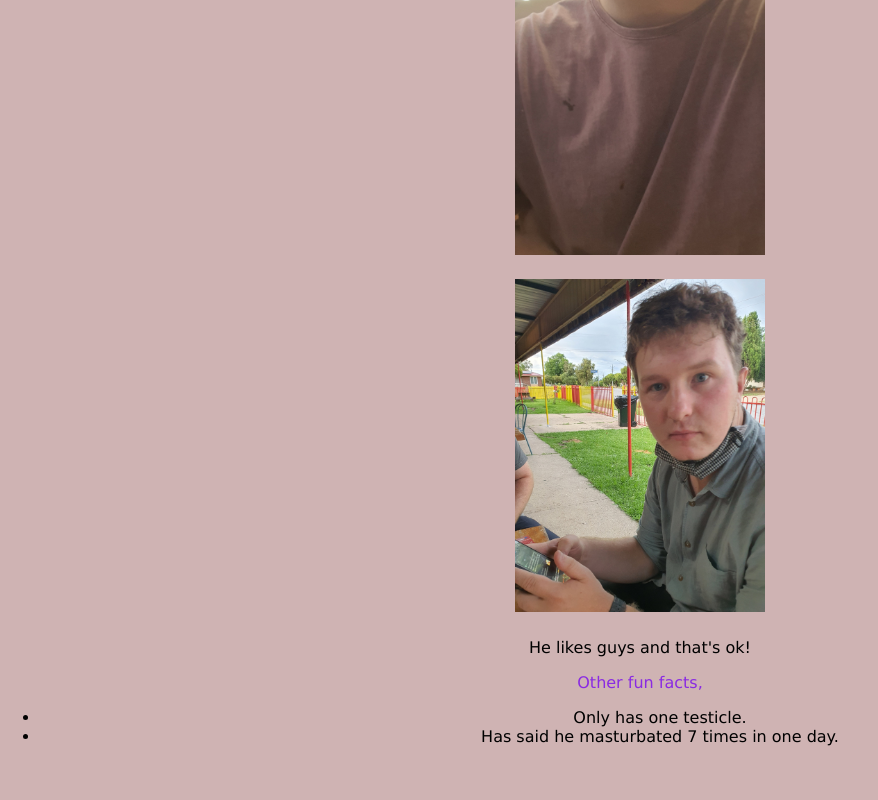
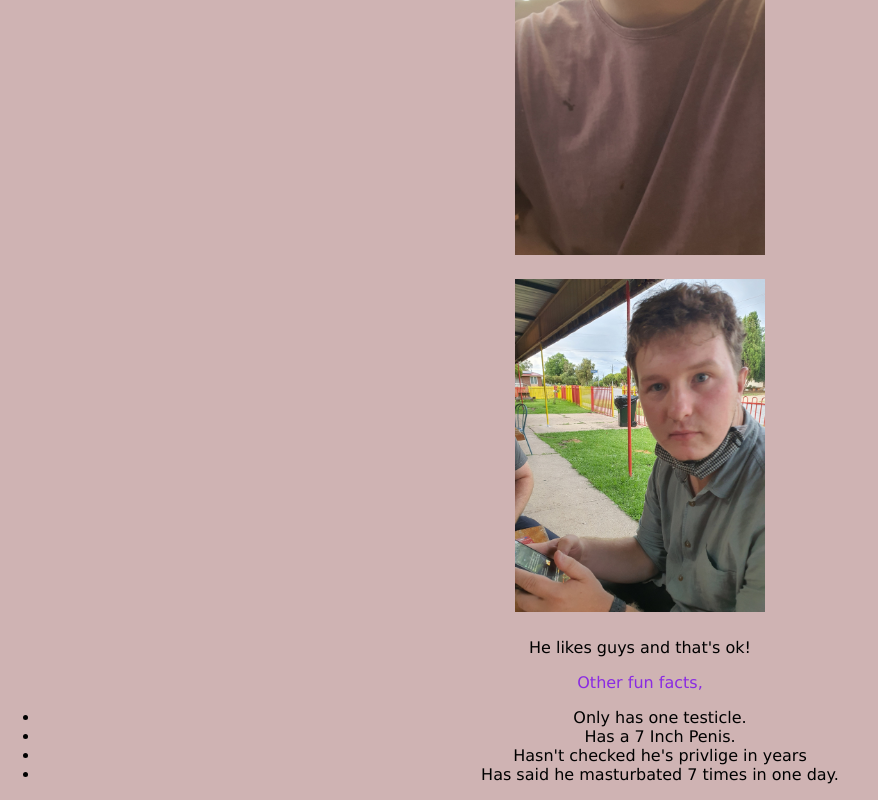
Before and after one commit to Castda60/thisisjoshwalsh.github.io, a plain HTML site: page index.html in a window 1280 px wide. Shown: the part 494-1294 px from the top of the page, without its empty margins (0-878 px from the left). Before the commit the page ends 1256 px from the top, so only its background shows below. Drawn offline with Linux system fonts and the light colour scheme.

Commit message:
Update index.html

```diff
--- a/index.html
+++ b/index.html
@@ -49,6 +49,8 @@
       <center><p1>He likes guys and that's ok!</p1></center>
       <center><p>Other fun facts,</p></center>
       <center><ul><li>Only has one testicle.</li>
+          <Li>Has a 7 Inch Penis.</Li>
+          <li>Hasn't checked he's privlige in years</li>
         <li>Has said he masturbated 7 times in one day.</li><ul/></center>
 
     </body>
```
